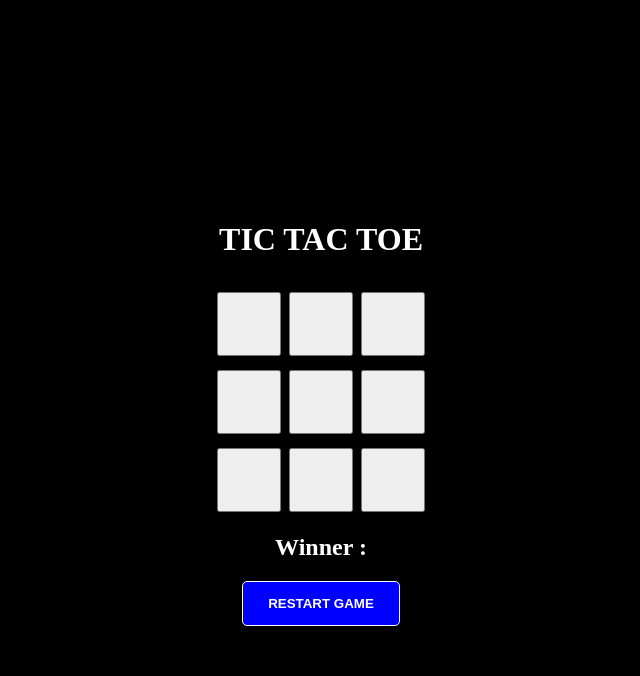
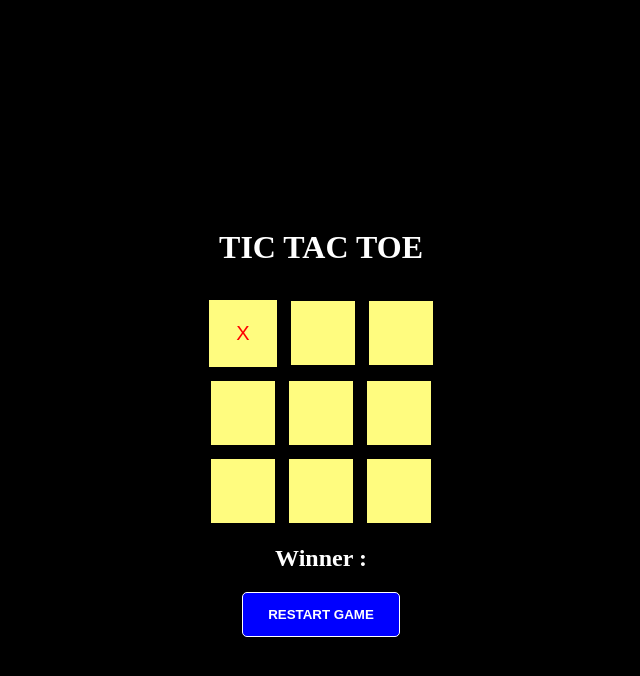
Before and after one commit to vivek-pipaliya/JavaScript, a plain HTML site: page tic_tac_toe.html in a window 1280 px wide. Both pictures are taken after a click on the button 568 px from the left and 323 px from the top of the page. Shown: the whole page, without its empty margins (319-959 px from the left). Drawn offline with Linux system fonts and the light colour scheme.

Commit message:
set the logic for player turn and implement the value on button X or O

```diff
--- a/tic_tac_toe.html
+++ b/tic_tac_toe.html
@@ -4,7 +4,7 @@
 <head>
     <meta charset="UTF-8">
     <meta name="viewport" content="width=device-width, initial-scale=1.0">
-    <title>TIK TAK TOE</title>
+    <title>TIC TAC TOE</title>
 
     <style>
         .flex {
@@ -12,9 +12,11 @@
             justify-content: center;
             align-items: center;
             flex-wrap: wrap;
-            flex-direction: column;
             gap: 10px;
-            margin-top: 200px;
+            padding-top: 200px;
+            margin: 0 auto;
+            width: 100%;
+            max-width: 280px;
         }
 
         body {
@@ -23,9 +25,13 @@
         }
 
         .flex button {
-            padding: 30px 30px;
+            padding:30px 30px;
             margin: 2px;
             cursor: pointer;
+            font-size: 20px;
+            color: red;
+            background-color: #fffc7f;
+            border-color: transparent;
         }
 
         .for {
@@ -46,26 +52,21 @@
 </head>
 
 <body>
+
     <div class="flex">
         <h1>TIC TAC TOE</h1>
-        <div>
-            <button></button>
-            <button></button>
-            <button></button>
-        </div>
-        <div>
-            <button></button>
-            <button></button>
-            <button></button>
-        </div>
-        <div>
-            <button></button>
-            <button></button>
-            <button></button>
-        </div>
+        <button class="box"></button>
+        <button class="box"></button>
+        <button class="box"></button>
+        <button class="box"></button>
+        <button class="box"></button>
+        <button class="box"></button>
+        <button class="box"></button>
+        <button class="box"></button>
+        <button class="box"></button>
     </div>
     <div class="for">
-        <h2>Winner : </h2>
+        <h2 id="winner">Winner : </h2>
         <button class="restart">RESTART GAME</button>
     </div>
 
--- a/tic_tac_toe.js
+++ b/tic_tac_toe.js
@@ -0,0 +1,50 @@
+const buttons = document.querySelectorAll(".box")
+const reset = document.querySelectorAll(".restart")
+
+let player1 = true;
+
+// Winning pattern
+const winning = [
+    // row wise
+    [0, 1, 2], [3, 4, 5], [6, 7, 8],
+    // column wise
+    [0, 3, 6], [1, 4, 7], [2, 5, 8],
+    // diagnols wise
+    [0, 4, 8], [2, 4, 6]
+];
+
+
+buttons.forEach(box => {
+    box.addEventListener('click', function (event) {
+        // const buttonValue = event.target.value;
+        // console.log('Button clicked! Value:', buttonValue);
+        box.innerText = handle(); // give input as X or O.
+        box.style.padding = "20px 25px"; // after given true input it sets padding as per given.
+        box.disabled = true; // it will not allow to change or re-enter X or O again.
+        checkwinner(); // checks the winner logic.
+    });
+});
+
+// handle() function for checking the turn of playeer
+function handle() {
+    if (player1) {  // checks if the player 1 is true then his turn
+        player1 = false; //after complete of player 1 turn it will make it false and next time turn for palyer 2
+        return "X"; //print/return X on button.
+    } else {
+        player1 = true; //after player 1 turns over it will goes for player 2 turn
+        return "O"; //prinnt/return O on button
+    }
+}
+
+function checkwinner() {
+    for (let pattern of winning) {
+        // console.log('hello' ,pattern)
+    }
+}
+
+/* reset.forEach(restart => {
+    restart.addEventListener('click', function (event) {
+        const buttonValue = event.target.value;
+        box.innerText = "";
+    })
+    }) */
```
